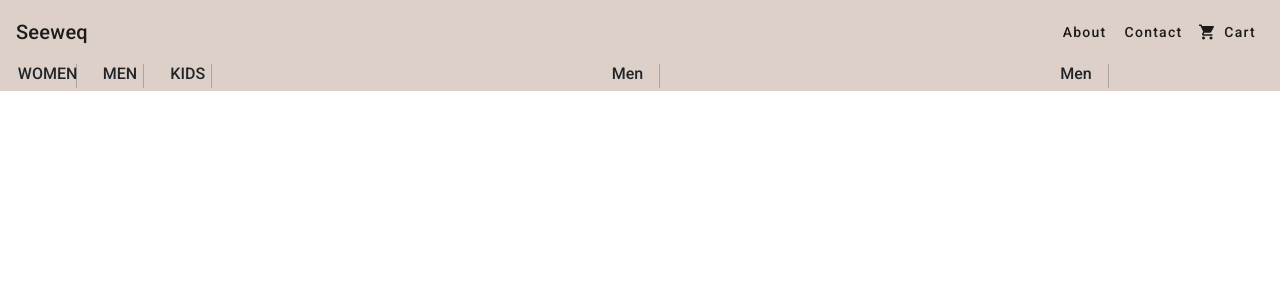
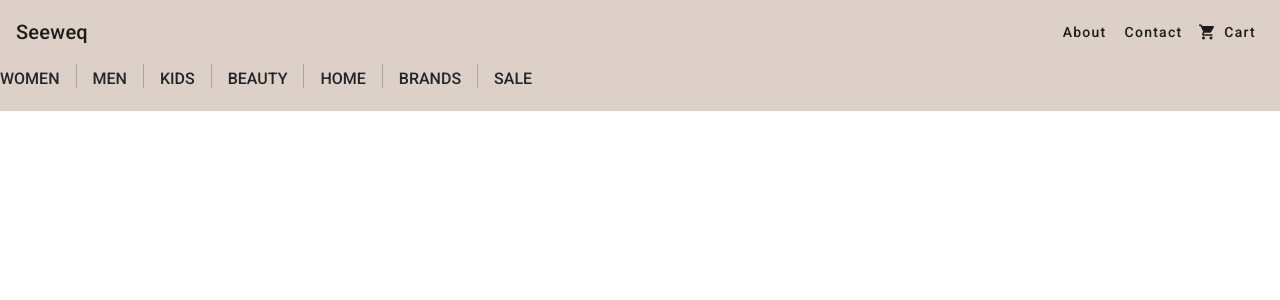
Before and after one commit to PhumlaniDev/ecommerce, an Angular app: page / in a window 1280 px wide. Shown: the top 300 px of the page. Built offline with nearby package versions, Linux system fonts and the light colour scheme.

Commit message:
navbar size changes

```diff
--- a/src/app/navbar/navbar.component.html
+++ b/src/app/navbar/navbar.component.html
@@ -6,17 +6,21 @@
     <a mat-button>Contact</a>
     <a mat-button><mat-icon>shopping_cart</mat-icon>Cart</a>
 </mat-toolbar>
-    <section>
+    <div class="categories">
         <div class="hstack gap-3">
-            <div class="category"><h6 class = "text-sm">WOMEN</h6></div>
+
+            <div class="category"><h6>WOMEN</h6></div>
             <div class="vr"></div>
-            <div class ="category"><h6 class = "text-sm">MEN</h6></div>
+            <div class ="category"><h6>MEN</h6></div>
             <div class="vr"></div>
-            <div class ="category"><h6 class = "text-sm">KIDS</h6></div>
+            <div class ="category"><h6>KIDS</h6></div>
             <div class="vr"></div>
-            <h6 class = "text-sm-center">Men</h6>
+            <div class ="category"><h6>BEAUTY</h6></div>
             <div class="vr"></div>
-            <h6 class = "text-sm-center">Men</h6>
+            <div class="category"><h6>HOME</h6></div>
             <div class="vr"></div>
+            <div class="category"><h6>BRANDS</h6></div>
+            <div class="vr"></div>
+            <div class="category"><h6 color="warn" >SALE</h6></div>
         </div>
-    </section>
+    </div>
--- a/src/app/navbar/navbar.component.scss
+++ b/src/app/navbar/navbar.component.scss
@@ -4,14 +4,20 @@
 mat-toolbar {
  background-color: #DDD0C8;
 
+
 }
-section{
+.categories{
     background-color: #DDD0C8;
 }
 .vr{
     height: 1.5rem;
 }
-h6{
-    text-align: center;
-    margin-left: 30%;
+.category{
+    margin-top: 5px;
+    margin-bottom: 15px;
+
+
 }
+mat-button{
+    font-size: 5rem;
+}
```
